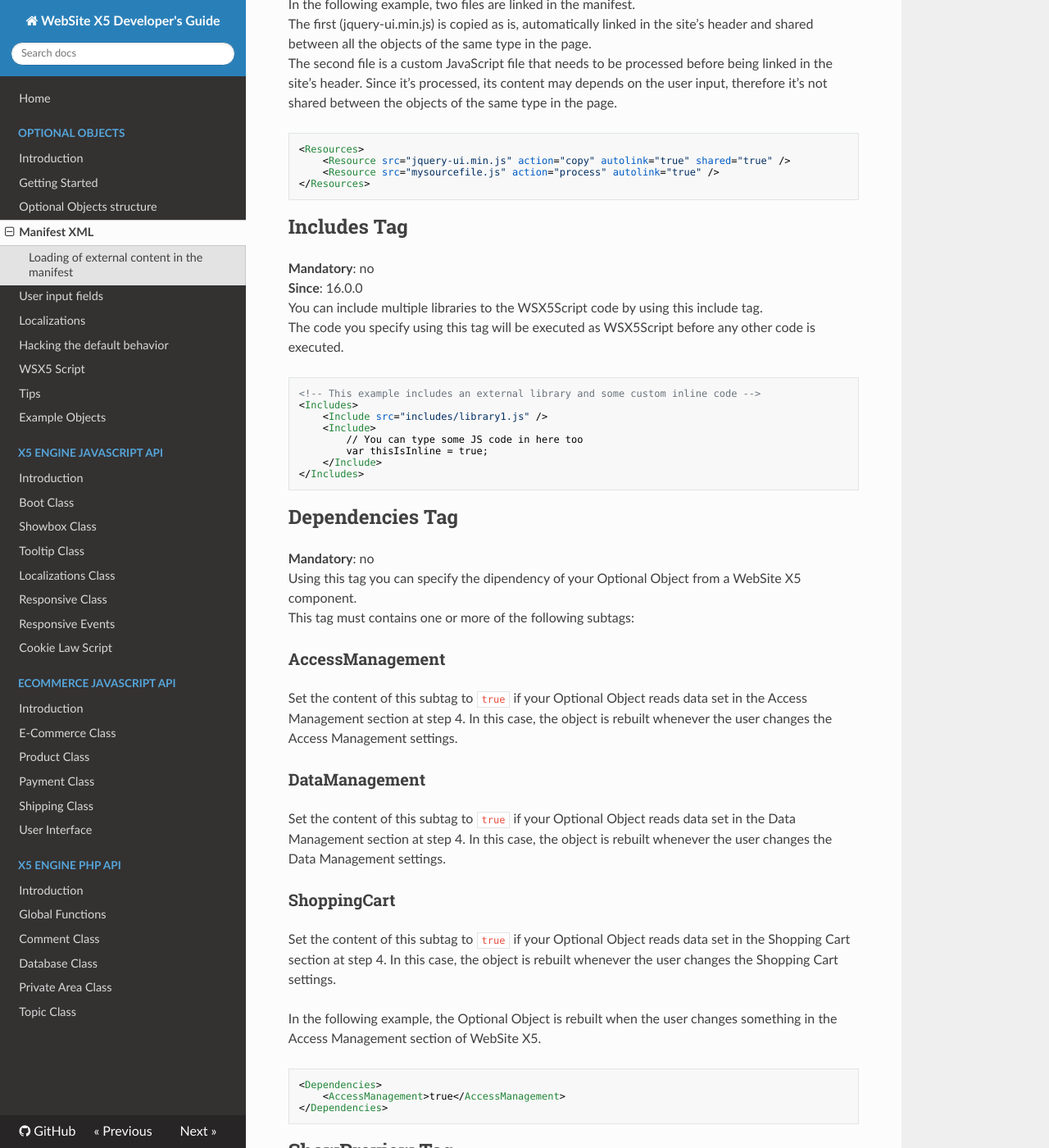
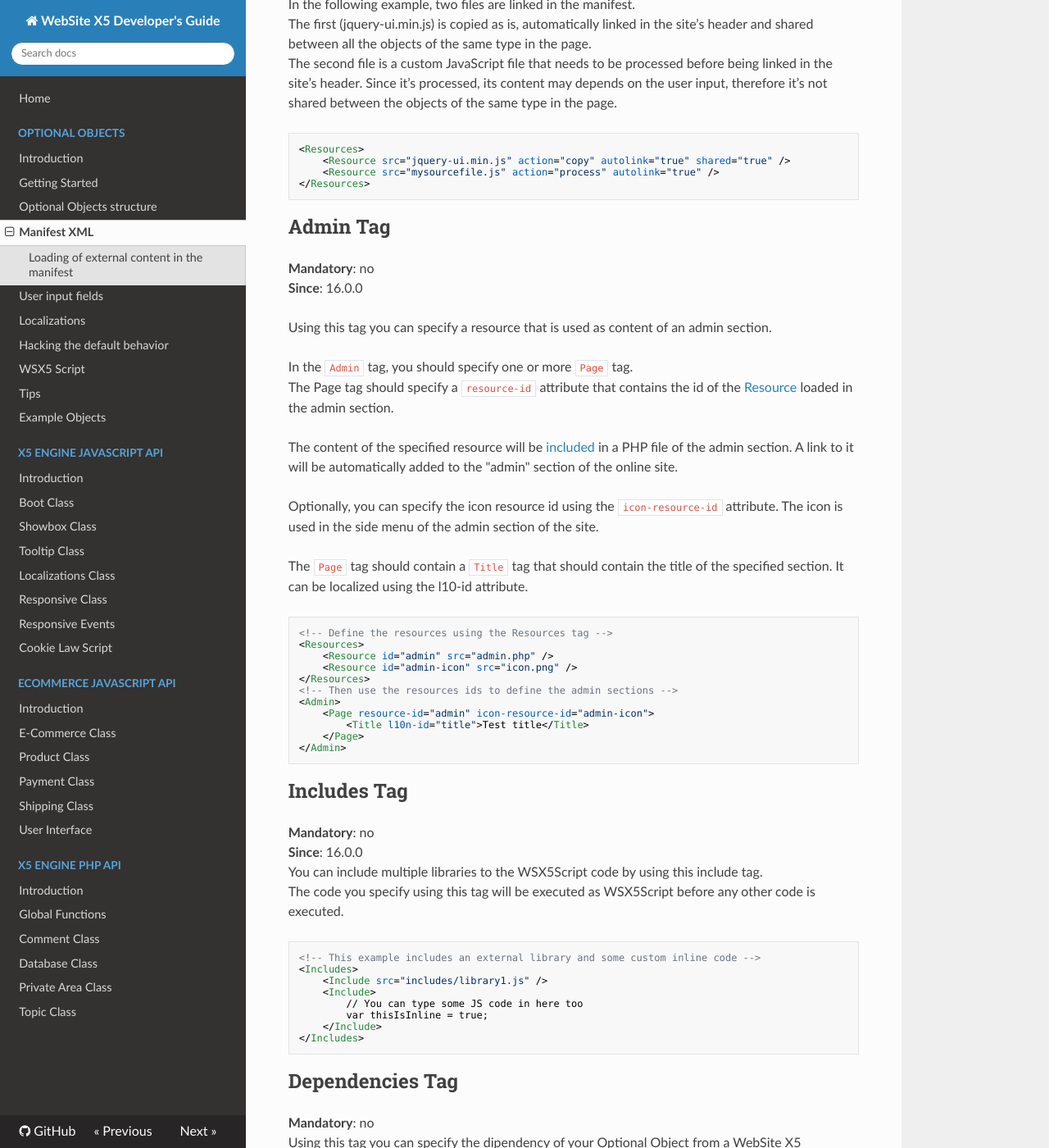
Before and after one commit to WebSiteX5/wsx5-developers-guide, an MkDocs documentation site: the page built from docs/optional-objects/manifest-xml.md, in a window 1280 px wide and 1400 px high, scrolled down 4625 px. Shown: the whole window at 82% size. Built offline with MkDocs 1.6.1, drawn with Linux system fonts in a browser that asks for light colours; nearby versions of some CDN libraries; old or Windows-style settings are respelled for this version of MkDocs.

Commit message:
Oggetti Opzionali: Aggiornamento documentazione per i tag Admin
WSX5-1795

````diff
--- a/docs/optional-objects/manifest-xml.md
+++ b/docs/optional-objects/manifest-xml.md
@@ -202,6 +202,35 @@ The second file is a custom JavaScript file that needs to be processed before be
 </Resources>
 ```
 
+## Admin Tag
+**Mandatory**: no
+**Since**: 16.0.0
+
+Using this tag you can specify a resource that is used as content of an admin section.
+
+In the `Admin` tag, you should specify one or more `Page` tag.
+The Page tag should specify a `resource-id` attribute that contains the id of the [Resource](#resources-tag) loaded in the admin section.
+
+The content of the specified resource will be [included](http://php.net/manual/en/function.include.php) in a PHP file of the admin section. A link to it will be automatically added to the "admin" section of the online site.
+
+Optionally, you can specify the icon resource id using the `icon-resource-id` attribute. The icon is used in the side menu of the admin section of the site.
+
+The `Page` tag should contain a `Title` tag that should contain the title of the specified section. It can be localized using the l10-id attribute.
+
+```xml
+<!-- Define the resources using the Resources tag -->
+<Resources>
+	<Resource id="admin" src="admin.php" />
+	<Resource id="admin-icon" src="icon.png" />
+</Resources>
+<!-- Then use the resources ids to define the admin sections -->
+<Admin>
+	<Page resource-id="admin" icon-resource-id="admin-icon">
+		<Title l10n-id="title">Test title</Title>
+	</Page>
+</Admin>
+```
+
 ## Includes Tag
 **Mandatory**: no
 **Since**: 16.0.0
````
